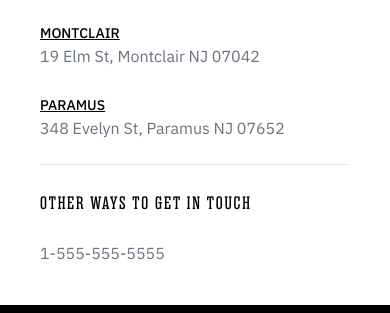
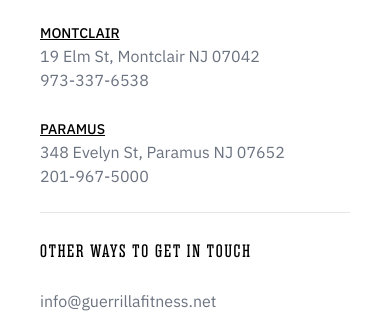
Before and after one commit to djcali570/guerrilla-fitness, a SvelteKit app: page /contact in a window 390 px wide. Shown: the part 537-850 px from the top of the page. Built offline with nearby package versions, Linux system fonts and the light colour scheme; no server answers.

Commit message:
updated phone contacts

```diff
--- a/src/routes/contact/+page.svelte
+++ b/src/routes/contact/+page.svelte
@@ -10,6 +10,10 @@
 	let email = $state('');
 	let selectedGym = $state('');
 	let message = $state('');
+
+	function stripPhoneNumber(phone: string) {
+		return phone.replace(/-/g, '');
+	}
 </script>
 
 <svelte:head>
@@ -70,11 +74,12 @@
 						<div class="x">
 							<a href={gym.link} class="a_pf_b_d_u underline text-sm">{gym.name}</a>
 							<p class="p_pf_r_g">{gym.address}</p>
+							<a  href={`tel:+${stripPhoneNumber(gym.phone)}`} class="p_pf_r_g">{gym.phoneDisplay}</a>
 						</div>
 					{/each}
 					<hr />
 					<h6 class="h_sf_r_d_u text-lg tracking-widest">Other ways to get in touch</h6>
-					<a href="tel:1555555555" class="p_pf_r_g">1-555-555-5555</a>
+					<a href="mailTo:info@guerrillafitness.net" class="p_pf_r_g">info@guerrillafitness.net</a>
 				</div>
 			</div>
 		</div>
```
